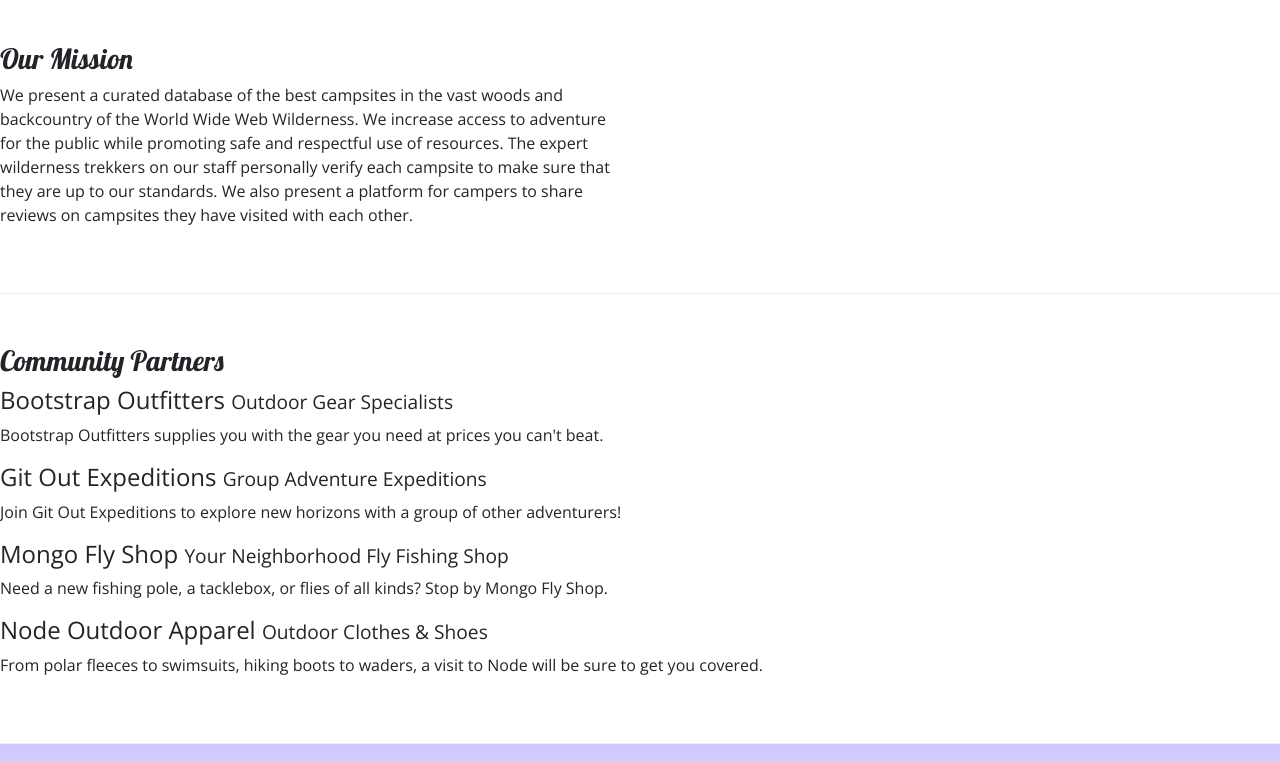
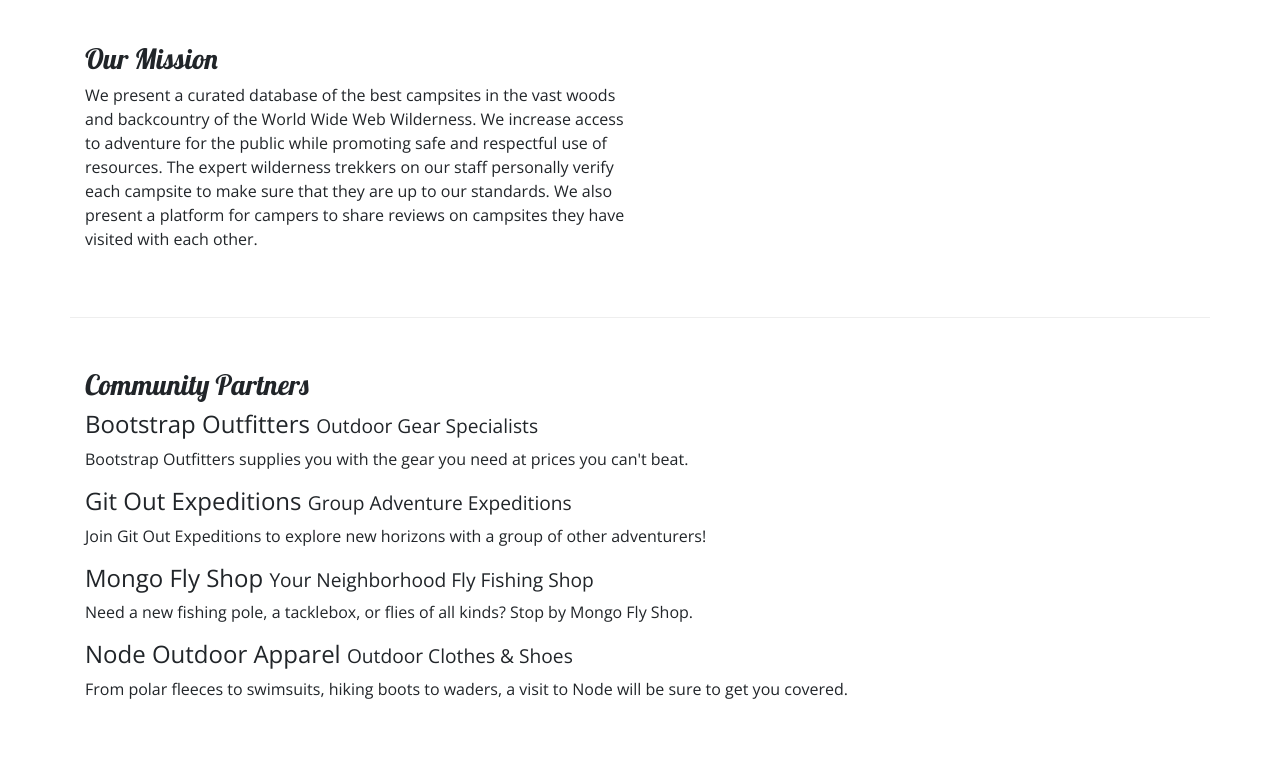
Before and after one commit to Regaruk/bootstrap-grid, a website: page aboutus.html in a window 1280 px wide. Shown: the part 249-1010 px from the top of the page. Drawn offline with nearby package versions, Linux system fonts and the light colour scheme.

Commit message:
Task 3 edit

```diff
--- a/aboutus.html
+++ b/aboutus.html
@@ -30,7 +30,7 @@
         </div>
     </header>
 
-    <div>
+    <div class="container">
         <div>
             <div class="row">
                <h2 class="col">About Us</h2>
@@ -85,7 +85,7 @@
                 </div>
            </div>
         </div>
-    </footer>""
+    </footer>
 
     <!-- jQuery must come first, then Popper.js, then the Bootstrap JavaScript plugins.-->
 <script src="node_modules/jquery/dist/jquery.slim.min.js"></script>
```
